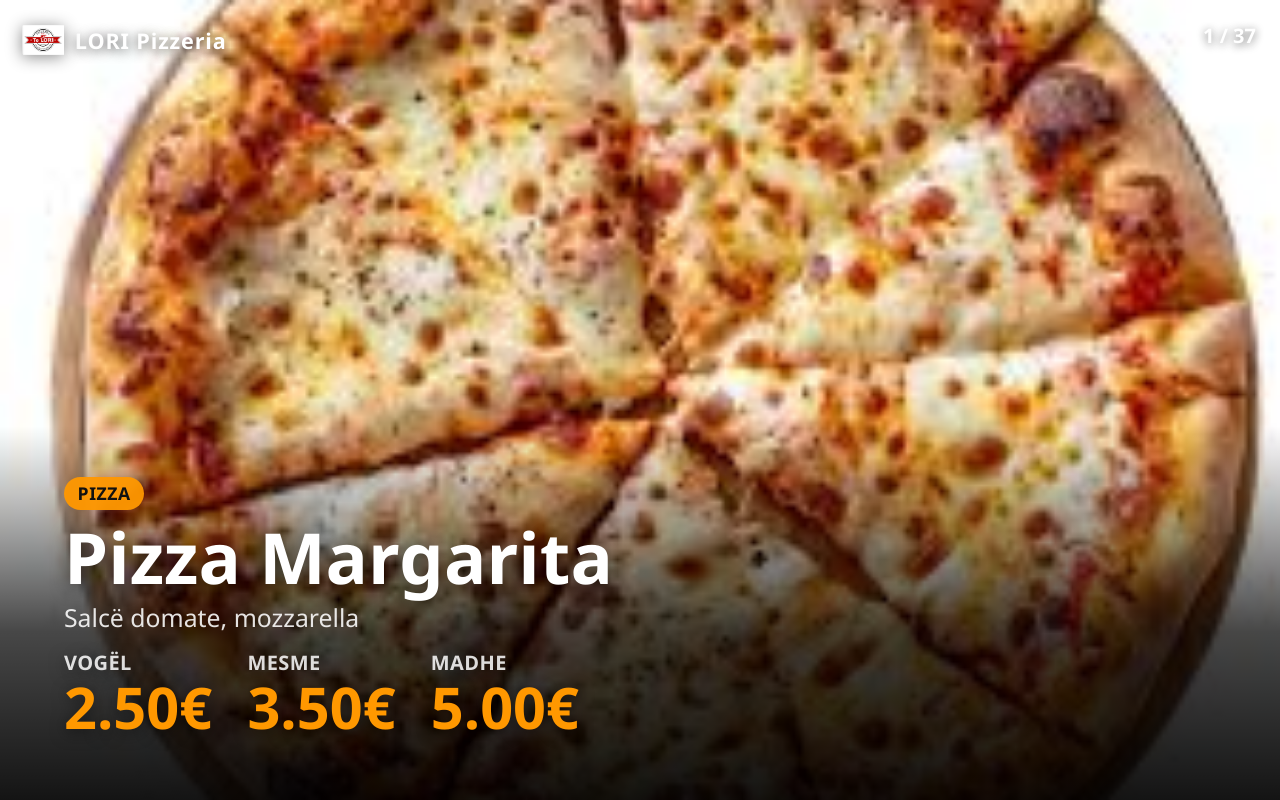
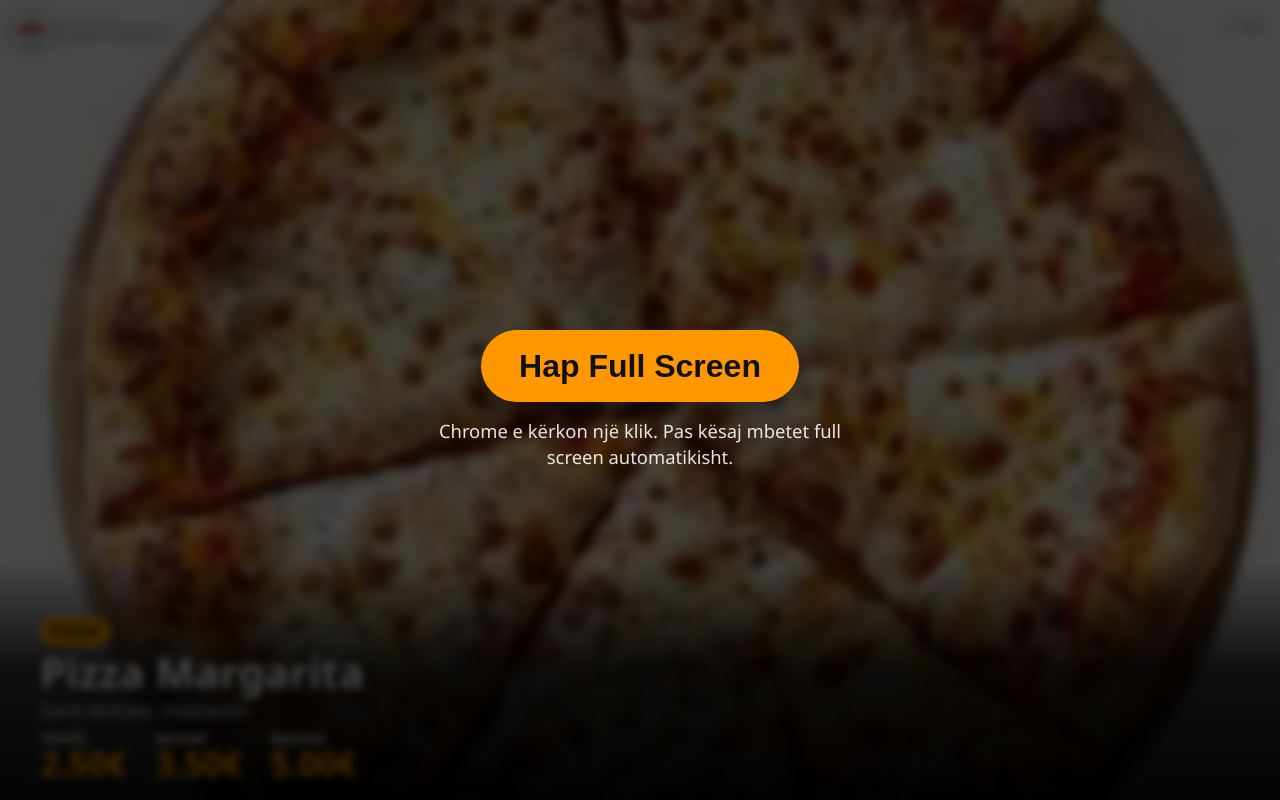
Before and after one commit to kresha325/lori-Arlind-Duraj, a plain HTML site: page slide.html in a window 1280 px wide. Drawn offline with nearby package versions, Linux system fonts and the light colour scheme.

Commit message:
Improve TV slider fullscreen and fit content on screen.
Auto-request fullscreen on load and first interaction, and keep prices visible within the viewport.

Co-authored-by: Cursor <cursoragent@cursor.com>

```diff
--- a/slide.css
+++ b/slide.css
@@ -7,7 +7,9 @@
 html,
 body {
   margin: 0;
+  width: 100%;
   height: 100%;
+  height: 100dvh;
   background: #0c0c0c;
   color: #fff;
   font-family: "Segoe UI", system-ui, sans-serif;
@@ -19,36 +21,82 @@ body.show-cursor {
   cursor: default;
 }
 
-body.show-cursor .slide-controls,
-body.show-cursor .slide-hint {
+body.show-cursor .slide-controls {
   opacity: 1;
   pointer-events: auto;
 }
 
+/* Big gate so Chrome UI can be dismissed via Fullscreen API */
+.fs-gate {
+  position: fixed;
+  inset: 0;
+  z-index: 100;
+  display: flex;
+  flex-direction: column;
+  align-items: center;
+  justify-content: center;
+  gap: 1rem;
+  padding: 1.5rem;
+  background: rgba(0, 0, 0, 0.72);
+  backdrop-filter: blur(4px);
+}
+
+.fs-gate.is-hidden {
+  display: none;
+}
+
+.fs-gate-btn {
+  border: none;
+  border-radius: 999px;
+  padding: 1.1rem 2.4rem;
+  background: #ff9800;
+  color: #111;
+  font-size: clamp(1.2rem, 3.5vw, 2rem);
+  font-weight: 800;
+  cursor: pointer;
+  box-shadow: 0 8px 28px rgba(0, 0, 0, 0.35);
+}
+
+.fs-gate-btn:hover {
+  background: #ffa726;
+}
+
+.fs-gate-note {
+  margin: 0;
+  max-width: 28rem;
+  text-align: center;
+  color: rgba(255, 255, 255, 0.88);
+  font-size: clamp(0.9rem, 2vw, 1.15rem);
+  line-height: 1.4;
+}
+
 .slide-app {
   position: relative;
-  width: 100vw;
-  height: 100vh;
+  width: 100%;
+  height: 100%;
+  height: 100dvh;
+  max-height: 100dvh;
   background: #0c0c0c;
+  overflow: hidden;
 }
 
 .slide-brand {
   position: absolute;
-  top: 1.2rem;
-  left: 1.4rem;
+  top: max(0.7rem, env(safe-area-inset-top));
+  left: max(0.9rem, env(safe-area-inset-left));
   z-index: 5;
   display: flex;
   align-items: center;
-  gap: 0.65rem;
+  gap: 0.5rem;
   font-weight: 700;
-  font-size: clamp(1rem, 2vw, 1.35rem);
+  font-size: clamp(0.85rem, 2vmin, 1.2rem);
   letter-spacing: 0.04em;
   text-shadow: 0 2px 12px rgba(0, 0, 0, 0.7);
 }
 
 .slide-brand-logo {
-  width: 42px;
-  height: 42px;
+  width: clamp(28px, 4.5vmin, 40px);
+  height: clamp(28px, 4.5vmin, 40px);
   object-fit: contain;
   filter: drop-shadow(0 2px 8px rgba(0, 0, 0, 0.45));
 }
@@ -61,11 +109,8 @@ body.show-cursor .slide-hint {
 .slide-card {
   position: absolute;
   inset: 0;
-  display: flex;
-  align-items: stretch;
-  justify-content: center;
   opacity: 1;
-  transition: opacity 0.55s ease;
+  transition: opacity 0.45s ease;
 }
 
 .slide-card.is-fading {
@@ -78,11 +123,8 @@ body.show-cursor .slide-hint {
   width: 100%;
   height: 100%;
   object-fit: cover;
+  object-position: center;
   background: #111;
-}
-
-.slide-img::after {
-  content: none;
 }
 
 .slide-overlay {
@@ -90,57 +132,66 @@ body.show-cursor .slide-hint {
   left: 0;
   right: 0;
   bottom: 0;
-  padding: clamp(1.5rem, 4vw, 3.5rem) clamp(1.4rem, 5vw, 4rem)
-    clamp(3.5rem, 8vh, 5.5rem);
+  z-index: 2;
+  /* Keep text fully inside TV + browser viewport */
+  max-height: 46%;
+  padding: 1.2rem clamp(1rem, 3.5vw, 2.5rem)
+    max(1rem, env(safe-area-inset-bottom));
+  padding-top: 3.5rem;
+  overflow: hidden;
+  display: flex;
+  flex-direction: column;
+  justify-content: flex-end;
   background: linear-gradient(
     to top,
-    rgba(0, 0, 0, 0.92) 0%,
-    rgba(0, 0, 0, 0.72) 45%,
+    rgba(0, 0, 0, 0.94) 0%,
+    rgba(0, 0, 0, 0.78) 55%,
     rgba(0, 0, 0, 0) 100%
   );
-  z-index: 2;
 }
 
 .slide-category {
   display: inline-block;
-  margin-bottom: 0.55rem;
-  padding: 0.28rem 0.85rem;
+  align-self: flex-start;
+  margin-bottom: 0.35rem;
+  padding: 0.22rem 0.7rem;
   border-radius: 999px;
   background: rgba(255, 152, 0, 0.95);
   color: #111;
-  font-size: clamp(0.85rem, 1.6vw, 1.1rem);
+  font-size: clamp(0.75rem, 2vmin, 1rem);
   font-weight: 700;
   letter-spacing: 0.03em;
   text-transform: uppercase;
 }
 
 .slide-name {
-  margin: 0 0 0.4rem;
-  font-size: clamp(2rem, 5.5vw, 4.4rem);
-  line-height: 1.08;
+  margin: 0 0 0.25rem;
+  font-size: clamp(1.45rem, 5.2vmin, 3.4rem);
+  line-height: 1.05;
   font-weight: 800;
   text-shadow: 0 3px 18px rgba(0, 0, 0, 0.55);
 }
 
 .slide-desc {
-  margin: 0 0 0.9rem;
-  max-width: 28ch;
-  font-size: clamp(1rem, 2.2vw, 1.55rem);
+  margin: 0 0 0.55rem;
+  max-width: 34ch;
+  font-size: clamp(0.85rem, 2.2vmin, 1.25rem);
   color: rgba(255, 255, 255, 0.88);
-  line-height: 1.35;
+  line-height: 1.3;
 }
 
 .slide-price {
-  font-size: clamp(2.2rem, 6vw, 4.8rem);
+  font-size: clamp(1.6rem, 5.5vmin, 3.4rem);
   font-weight: 800;
   color: #ff9800;
   text-shadow: 0 3px 16px rgba(0, 0, 0, 0.5);
+  line-height: 1.05;
 }
 
 .slide-price-multi {
   display: flex;
-  flex-wrap: wrap;
-  gap: clamp(0.9rem, 3vw, 2.2rem);
+  flex-wrap: nowrap;
+  gap: clamp(0.7rem, 2.5vw, 1.8rem);
   align-items: flex-end;
   font-size: inherit;
 }
@@ -148,12 +199,12 @@ body.show-cursor .slide-hint {
 .slide-price-item {
   display: flex;
   flex-direction: column;
-  gap: 0.15rem;
-  min-width: 5.5rem;
+  gap: 0.1rem;
+  min-width: 0;
 }
 
 .slide-price-label {
-  font-size: clamp(0.95rem, 1.8vw, 1.25rem);
+  font-size: clamp(0.75rem, 1.8vmin, 1.05rem);
   font-weight: 700;
   color: rgba(255, 255, 255, 0.85);
   letter-spacing: 0.02em;
@@ -161,7 +212,7 @@ body.show-cursor .slide-hint {
 }
 
 .slide-price-value {
-  font-size: clamp(1.8rem, 4.5vw, 3.6rem);
+  font-size: clamp(1.35rem, 4.2vmin, 2.8rem);
   font-weight: 800;
   color: #ff9800;
   line-height: 1;
@@ -169,10 +220,10 @@ body.show-cursor .slide-hint {
 
 .slide-meta {
   position: absolute;
-  top: 1.35rem;
-  right: 1.5rem;
+  top: max(0.8rem, env(safe-area-inset-top));
+  right: max(1rem, env(safe-area-inset-right));
   z-index: 5;
-  font-size: clamp(0.95rem, 1.8vw, 1.25rem);
+  font-size: clamp(0.8rem, 2vmin, 1.15rem);
   font-weight: 600;
   opacity: 0.9;
   text-shadow: 0 2px 10px rgba(0, 0, 0, 0.7);
@@ -181,12 +232,12 @@ body.show-cursor .slide-hint {
 .slide-controls {
   position: absolute;
   left: 50%;
-  bottom: 1.4rem;
+  bottom: max(0.7rem, env(safe-area-inset-bottom));
   transform: translateX(-50%);
   z-index: 8;
   display: flex;
   flex-wrap: wrap;
-  gap: 0.55rem;
+  gap: 0.45rem;
   justify-content: center;
   opacity: 0;
   pointer-events: none;
@@ -196,12 +247,12 @@ body.show-cursor .slide-hint {
 .slide-btn {
   border: none;
   border-radius: 999px;
-  min-width: 48px;
-  height: 48px;
-  padding: 0 1rem;
+  min-width: 44px;
+  height: 44px;
+  padding: 0 0.9rem;
   background: rgba(20, 20, 20, 0.82);
   color: #fff;
-  font-size: 1.25rem;
+  font-size: 1.15rem;
   font-weight: 700;
   cursor: pointer;
   backdrop-filter: blur(8px);
@@ -213,8 +264,8 @@ body.show-cursor .slide-hint {
 }
 
 .slide-btn-wide {
-  font-size: 0.95rem;
-  padding: 0 1.15rem;
+  font-size: 0.9rem;
+  padding: 0 1rem;
 }
 
 .slide-btn-accent {
@@ -225,23 +276,6 @@ body.show-cursor .slide-hint {
 
 .slide-btn-accent:hover {
   background: #ffa726;
-}
-
-.slide-hint {
-  position: absolute;
-  left: 50%;
-  bottom: 5.2rem;
-  transform: translateX(-50%);
-  z-index: 7;
-  width: min(92vw, 720px);
-  text-align: center;
-  font-size: 0.92rem;
-  line-height: 1.4;
-  color: rgba(255, 255, 255, 0.78);
-  opacity: 0;
-  pointer-events: none;
-  transition: opacity 0.25s ease;
-  text-shadow: 0 2px 10px rgba(0, 0, 0, 0.8);
 }
 
 .slide-toast {
@@ -265,20 +299,7 @@ body.show-cursor .slide-hint {
   display: none;
 }
 
-@media (max-width: 700px) {
-  .slide-controls {
-    bottom: 0.9rem;
-    gap: 0.4rem;
-  }
-
-  .slide-btn {
-    min-width: 42px;
-    height: 42px;
-    font-size: 1.05rem;
-  }
-
-  .slide-hint {
-    bottom: 4.4rem;
-    font-size: 0.8rem;
-  }
+/* When not fullscreen, keep a little bottom safe space for Chrome UI */
+body:not(.is-fullscreen) .slide-overlay {
+  padding-bottom: max(1.2rem, env(safe-area-inset-bottom));
 }
--- a/slide.html
+++ b/slide.html
@@ -2,13 +2,20 @@
 <html lang="sq">
   <head>
     <meta charset="UTF-8" />
-    <meta name="viewport" content="width=device-width, initial-scale=1.0" />
+    <meta name="viewport" content="width=device-width, initial-scale=1.0, viewport-fit=cover" />
     <meta name="robots" content="noindex" />
     <title>LORI — Slider TV</title>
     <link rel="icon" href="assets/images/logo.png" />
     <link rel="stylesheet" href="slide.css" />
   </head>
   <body>
+    <div id="fsGate" class="fs-gate">
+      <button type="button" id="btnEnterFs" class="fs-gate-btn">
+        Hap Full Screen
+      </button>
+      <p class="fs-gate-note">Chrome e kërkon një klik. Pas kësaj mbetet full screen automatikisht.</p>
+    </div>
+
     <div id="slideApp" class="slide-app">
       <div class="slide-brand">
         <img src="assets/images/logo.png" alt="LORI" class="slide-brand-logo" />
@@ -43,11 +50,6 @@
         </button>
       </div>
 
-      <div id="slideHint" class="slide-hint">
-        Hapet online në TV: <strong>picerialori.com/slide</strong>
-        · Ose shkarko ZIP për USB (smart TV / Android box / laptop)
-      </div>
-
       <div id="downloadToast" class="slide-toast" hidden></div>
     </div>
 
--- a/slide.js
+++ b/slide.js
@@ -16,6 +16,8 @@
     btnPause: document.getElementById('btnPause'),
     btnFullscreen: document.getElementById('btnFullscreen'),
     btnDownload: document.getElementById('btnDownload'),
+    fsGate: document.getElementById('fsGate'),
+    btnEnterFs: document.getElementById('btnEnterFs'),
   };
 
   let products = [];
@@ -295,16 +297,96 @@
     }
   }
 
-  function toggleFullscreen() {
-    const root = document.documentElement;
-    if (!document.fullscreenElement) {
-      root.requestFullscreen?.() || root.webkitRequestFullscreen?.();
-    } else {
-      document.exitFullscreen?.() || document.webkitExitFullscreen?.();
+  function isFullscreen() {
+    return !!(
+      document.fullscreenElement ||
+      document.webkitFullscreenElement ||
+      document.msFullscreenElement
+    );
+  }
+
+  function updateFsUi() {
+    const on = isFullscreen();
+    document.body.classList.toggle('is-fullscreen', on);
+    if (els.fsGate) els.fsGate.classList.toggle('is-hidden', on);
+    if (els.btnFullscreen) {
+      els.btnFullscreen.textContent = on ? 'Dil full screen' : 'Full screen';
     }
   }
 
+  async function enterFullscreen() {
+    if (isFullscreen()) {
+      updateFsUi();
+      return true;
+    }
+    const root = document.documentElement;
+    try {
+      if (root.requestFullscreen) await root.requestFullscreen();
+      else if (root.webkitRequestFullscreen) await Promise.resolve(root.webkitRequestFullscreen());
+      else if (root.msRequestFullscreen) await Promise.resolve(root.msRequestFullscreen());
+      else {
+        // No Fullscreen API — hide gate and fit viewport as best effort
+        document.body.classList.add('is-fullscreen');
+        if (els.fsGate) els.fsGate.classList.add('is-hidden');
+        return false;
+      }
+      updateFsUi();
+      return isFullscreen();
+    } catch (err) {
+      // Chrome blocks without gesture; keep gate visible until click
+      updateFsUi();
+      return false;
+    }
+  }
+
+  async function exitFullscreen() {
+    try {
+      if (document.exitFullscreen) await document.exitFullscreen();
+      else if (document.webkitExitFullscreen) document.webkitExitFullscreen();
+      else if (document.msExitFullscreen) document.msExitFullscreen();
+    } catch (err) {}
+    updateFsUi();
+  }
+
+  async function toggleFullscreen() {
+    if (isFullscreen()) await exitFullscreen();
+    else await enterFullscreen();
+  }
+
+  function setupAutoFullscreen() {
+    updateFsUi();
+
+    // Try immediately (some TV/kiosk browsers allow it)
+    enterFullscreen();
+    setTimeout(() => enterFullscreen(), 400);
+    setTimeout(() => enterFullscreen(), 1200);
+
+    // Any first interaction → fullscreen (Chrome requires this)
+    const onGesture = () => {
+      if (!isFullscreen()) enterFullscreen();
+    };
+    ['pointerdown', 'touchstart', 'keydown', 'click'].forEach((evt) => {
+      document.addEventListener(evt, onGesture, { capture: true, passive: true });
+    });
+
+    if (els.btnEnterFs) {
+      els.btnEnterFs.addEventListener('click', (e) => {
+        e.preventDefault();
+        e.stopPropagation();
+        enterFullscreen();
+      });
+    }
+    if (els.fsGate) {
+      els.fsGate.addEventListener('click', () => enterFullscreen());
+    }
+
+    document.addEventListener('fullscreenchange', updateFsUi);
+    document.addEventListener('webkitfullscreenchange', updateFsUi);
+  }
+
   async function init() {
+    setupAutoFullscreen();
+
     try {
       const data = await loadMenu();
       products = flattenMenu(data);
@@ -332,7 +414,10 @@
     els.btnPrev.addEventListener('click', () => go(-1));
     els.btnNext.addEventListener('click', () => go(1));
     els.btnPause.addEventListener('click', togglePause);
-    els.btnFullscreen.addEventListener('click', toggleFullscreen);
+    els.btnFullscreen.addEventListener('click', (e) => {
+      e.stopPropagation();
+      toggleFullscreen();
+    });
     els.btnDownload.addEventListener('click', downloadForUSB);
 
     document.addEventListener('mousemove', revealCursor);
```
